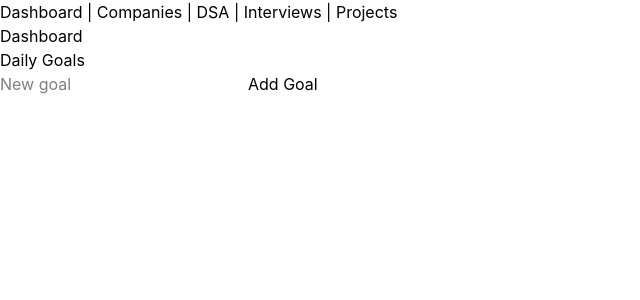
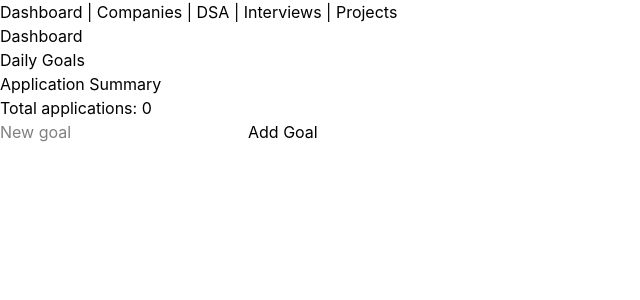
Before and after one commit to jaindhruv04/careeros, a React (Vite) app: page / in a window 1280 px wide. Shown: the top 300 px of the page, without its empty margins (0-640 px from the left). Built offline with nearby package versions, Linux system fonts and the light colour scheme.

Commit message:
feat: integrate CompanyContext into Dashboard for application summary

```diff
--- a/src/pages/Dashboard.jsx
+++ b/src/pages/Dashboard.jsx
@@ -1,8 +1,10 @@
-import { useState } from "react";
+import { useState, useContext } from "react";
+import { CompanyContext } from "../context/CompanyContext";
 
 function Dashboard() {
+  const { companies } = useContext(CompanyContext);
+
   const [goals, setGoals] = useState([]);
-
   const [goalText, setGoalText] = useState("");
 
   function handleAddGoal(e) {
@@ -21,8 +23,8 @@ function Dashboard() {
   function toggleGoal(goalId) {
     setGoals(
       goals.map((goal) =>
-        goal.id === goalId ? { ...goal, completed: !goal.completed } : goal
-      )
+        goal.id === goalId ? { ...goal, completed: !goal.completed } : goal,
+      ),
     );
   }
 
@@ -31,6 +33,10 @@ function Dashboard() {
       <h1>Dashboard</h1>
 
       <h2>Daily Goals</h2>
+<h2>Application Summary</h2>
+<p>Total applications: {companies.length}</p>
+
+
       <form onSubmit={handleAddGoal}>
         <input
           value={goalText}
```
